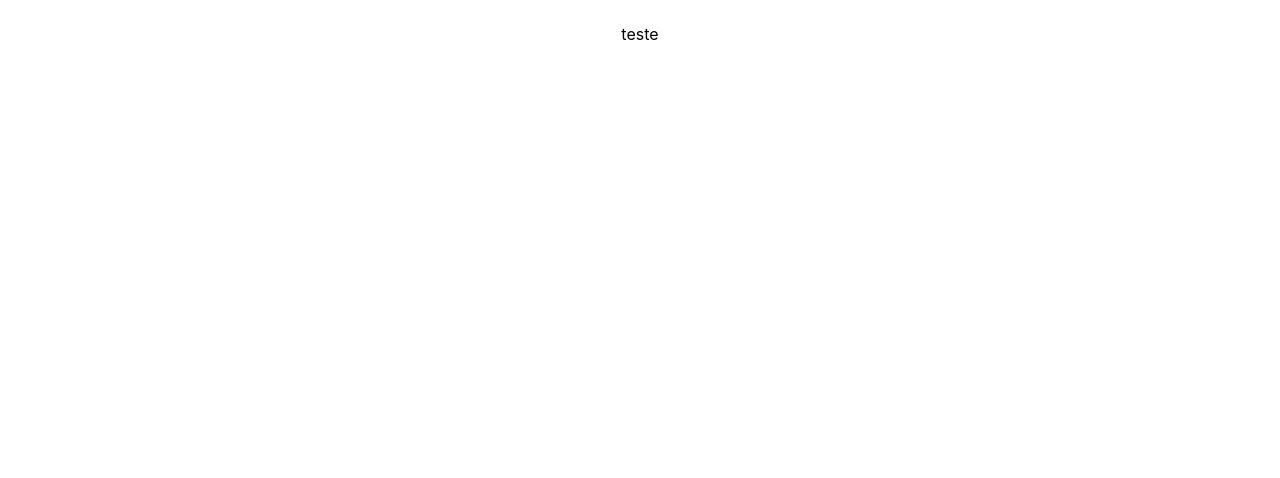
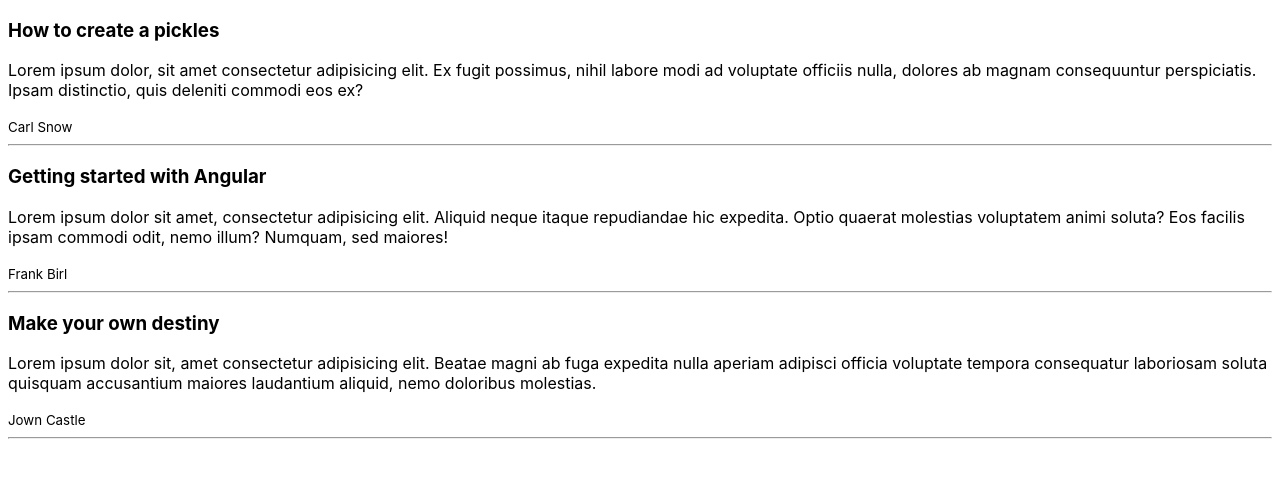
Before and after one commit to ThyagoMac/angular-ngrx-books, an Angular app: page / in a window 1280 px wide. Shown: the top 478 px of the page. Built offline with nearby package versions, Linux system fonts and the light colour scheme.

Commit message:
book.service.ts created; books.model.ts for interfaces; books implemented in app.component.html and app.component.ts;

```diff
--- a/src/app/app.component.html
+++ b/src/app/app.component.html
@@ -1,41 +1,5 @@
-<!-- * * * * * * * * * * * * * * * * * * * * * * * * * * * * * * * -->
-<!-- * * * * * * * * * * * The content below * * * * * * * * * * * -->
-<!-- * * * * * * * * * * is only a placeholder * * * * * * * * * * -->
-<!-- * * * * * * * * * * and can be replaced.  * * * * * * * * * * -->
-<!-- * * * * * * * * * * * * * * * * * * * * * * * * * * * * * * * -->
-<!-- * * * * * * * * * Delete the template below * * * * * * * * * -->
-<!-- * * * * * * * to get started with your project! * * * * * * * -->
-<!-- * * * * * * * * * * * * * * * * * * * * * * * * * * * * * * * -->
-
 <style>
   :host {
-    --bright-blue: oklch(51.01% 0.274 263.83);
-    --electric-violet: oklch(53.18% 0.28 296.97);
-    --french-violet: oklch(47.66% 0.246 305.88);
-    --vivid-pink: oklch(69.02% 0.277 332.77);
-    --hot-red: oklch(61.42% 0.238 15.34);
-    --orange-red: oklch(63.32% 0.24 31.68);
-
-    --gray-900: oklch(19.37% 0.006 300.98);
-    --gray-700: oklch(36.98% 0.014 302.71);
-    --gray-400: oklch(70.9% 0.015 304.04);
-
-    --red-to-pink-to-purple-vertical-gradient: linear-gradient(
-      180deg,
-      var(--orange-red) 0%,
-      var(--vivid-pink) 50%,
-      var(--electric-violet) 100%
-    );
-
-    --red-to-pink-to-purple-horizontal-gradient: linear-gradient(
-      90deg,
-      var(--orange-red) 0%,
-      var(--vivid-pink) 50%,
-      var(--electric-violet) 100%
-    );
-
-    --pill-accent: var(--bright-blue);
-
     font-family: "Inter", -apple-system, BlinkMacSystemFont, "Segoe UI", Roboto,
       Helvetica, Arial, sans-serif, "Apple Color Emoji", "Segoe UI Emoji",
       "Segoe UI Symbol";
@@ -43,150 +7,25 @@
     -webkit-font-smoothing: antialiased;
     -moz-osx-font-smoothing: grayscale;
   }
-
-  h1 {
-    font-size: 3.125rem;
-    color: var(--gray-900);
-    font-weight: 500;
-    line-height: 100%;
-    letter-spacing: -0.125rem;
-    margin: 0;
-    font-family: "Inter Tight", -apple-system, BlinkMacSystemFont, "Segoe UI",
-      Roboto, Helvetica, Arial, sans-serif, "Apple Color Emoji",
-      "Segoe UI Emoji", "Segoe UI Symbol";
-  }
-
-  p {
-    margin: 0;
-    color: var(--gray-700);
-  }
-
-  main {
-    width: 100%;
-    min-height: 100%;
-    display: flex;
-    justify-content: center;
-    align-items: center;
-    padding: 1rem;
-    box-sizing: inherit;
-    position: relative;
-  }
-
-  .angular-logo {
-    max-width: 9.2rem;
-  }
-
-  .content {
-    display: flex;
-    justify-content: space-around;
-    width: 100%;
-    max-width: 700px;
-    margin-bottom: 3rem;
-  }
-
-  .content h1 {
-    margin-top: 1.75rem;
-  }
-
-  .content p {
-    margin-top: 1.5rem;
-  }
-
-  .divider {
-    width: 1px;
-    background: var(--red-to-pink-to-purple-vertical-gradient);
-    margin-inline: 0.5rem;
-  }
-
-  .pill-group {
-    display: flex;
-    flex-direction: column;
-    align-items: start;
-    flex-wrap: wrap;
-    gap: 1.25rem;
-  }
-
-  .pill {
-    display: flex;
-    align-items: center;
-    --pill-accent: var(--bright-blue);
-    background: color-mix(in srgb, var(--pill-accent) 5%, transparent);
-    color: var(--pill-accent);
-    padding-inline: 0.75rem;
-    padding-block: 0.375rem;
-    border-radius: 2.75rem;
-    border: 0;
-    transition: background 0.3s ease;
-    font-family: var(--inter-font);
-    font-size: 0.875rem;
-    font-style: normal;
-    font-weight: 500;
-    line-height: 1.4rem;
-    letter-spacing: -0.00875rem;
-    text-decoration: none;
-  }
-
-  .pill:hover {
-    background: color-mix(in srgb, var(--pill-accent) 15%, transparent);
-  }
-
-  .pill-group .pill:nth-child(6n + 1) {
-    --pill-accent: var(--bright-blue);
-  }
-  .pill-group .pill:nth-child(6n + 2) {
-    --pill-accent: var(--french-violet);
-  }
-  .pill-group .pill:nth-child(6n + 3),
-  .pill-group .pill:nth-child(6n + 4),
-  .pill-group .pill:nth-child(6n + 5) {
-    --pill-accent: var(--hot-red);
-  }
-
-  .pill-group svg {
-    margin-inline-start: 0.25rem;
-  }
-
-  .social-links {
-    display: flex;
-    align-items: center;
-    gap: 0.73rem;
-    margin-top: 1.5rem;
-  }
-
-  .social-links path {
-    transition: fill 0.3s ease;
-    fill: var(--gray-400);
-  }
-
-  .social-links a:hover svg path {
-    fill: var(--gray-900);
-  }
-
-  @media screen and (max-width: 650px) {
-    .content {
-      flex-direction: column;
-      width: max-content;
-    }
-
-    .divider {
-      height: 1px;
-      width: 100%;
-      background: var(--red-to-pink-to-purple-horizontal-gradient);
-      margin-block: 1.5rem;
-    }
-  }
 </style>
 
 <main class="main">
-  <div class="content">teste</div>
+  <div class="content">
+    @for (book of books$ | async; track $index) {
+    <div>
+      <header>
+        <h3>{{ book.name }}</h3>
+      </header>
+      <section>
+        <p>{{ book.summary }}</p>
+      </section>
+      <footer>
+        <small>{{ book.author }}</small>
+      </footer>
+      <hr />
+    </div>
+    }
+  </div>
 </main>
 
-<!-- * * * * * * * * * * * * * * * * * * * * * * * * * * * * * * * * -->
-<!-- * * * * * * * * * * * The content above * * * * * * * * * * * * -->
-<!-- * * * * * * * * * * is only a placeholder * * * * * * * * * * * -->
-<!-- * * * * * * * * * * and can be replaced.  * * * * * * * * * * * -->
-<!-- * * * * * * * * * * * * * * * * * * * * * * * * * * * * * * * * -->
-<!-- * * * * * * * * * * End of Placeholder  * * * * * * * * * * * * -->
-<!-- * * * * * * * * * * * * * * * * * * * * * * * * * * * * * * * * -->
-
 <router-outlet />
--- a/src/app/app.component.ts
+++ b/src/app/app.component.ts
@@ -1,13 +1,28 @@
-import { Component } from '@angular/core';
+import { Component, inject, OnInit } from '@angular/core';
 import { RouterOutlet } from '@angular/router';
+import { Book } from '../books/books.model';
+import { BookService } from '../books/book.service';
+import { Observable } from 'rxjs';
+import { CommonModule } from '@angular/common';
 
 @Component({
   selector: 'app-root',
   standalone: true,
-  imports: [RouterOutlet],
+  imports: [CommonModule, RouterOutlet],
   templateUrl: './app.component.html',
-  styleUrl: './app.component.css'
+  styleUrl: './app.component.css',
 })
-export class AppComponent {
+export class AppComponent /* implements OnInit */ {
   title = 'angular-ngrx-books';
+
+  bookService = inject(BookService);
+  books$: Observable<Book[]> = this.bookService.getBooksApi();
+
+  /* common
+  books: Book[] = [];
+  bookService = inject(BookService);
+
+  ngOnInit(): void {
+    this.books = this.bookService.getBooks();
+  } */
 }
--- /dev/null
+++ b/src/books/book.service.ts
@@ -0,0 +1,39 @@
+import { Injectable } from '@angular/core';
+import { Book } from './books.model';
+import { delay, of } from 'rxjs';
+
+@Injectable({
+  providedIn: 'root',
+})
+export class BookService {
+  getBooks(): Book[] {
+    return [
+      {
+        id: 1,
+        name: 'How to create a pickles',
+        summary:
+          'Lorem ipsum dolor, sit amet consectetur adipisicing elit. Ex fugit possimus, nihil labore modi ad voluptate officiis nulla, dolores ab magnam consequuntur perspiciatis. Ipsam distinctio, quis deleniti commodi eos ex?',
+        author: 'Carl Snow',
+      },
+      {
+        id: 2,
+        name: 'Getting started with Angular',
+        summary:
+          'Lorem ipsum dolor sit amet, consectetur adipisicing elit. Aliquid neque itaque repudiandae hic expedita. Optio quaerat molestias voluptatem animi soluta? Eos facilis ipsam commodi odit, nemo illum? Numquam, sed maiores!',
+        author: 'Frank Birl',
+      },
+      {
+        id: 3,
+        name: 'Make your own destiny',
+        summary:
+          'Lorem ipsum dolor sit, amet consectetur adipisicing elit. Beatae magni ab fuga expedita nulla aperiam adipisci officia voluptate tempora consequatur laboriosam soluta quisquam accusantium maiores laudantium aliquid, nemo doloribus molestias.',
+        author: 'Jown Castle',
+      },
+    ];
+  }
+
+  getBooksApi() {
+    //of = observable of this.getBooks()
+    return of(this.getBooks()).pipe(delay(1000));
+  }
+}
--- /dev/null
+++ b/src/books/books.model.ts
@@ -0,0 +1,6 @@
+export interface Book {
+  id: number;
+  name: string;
+  summary: string;
+  author: string;
+}
```
